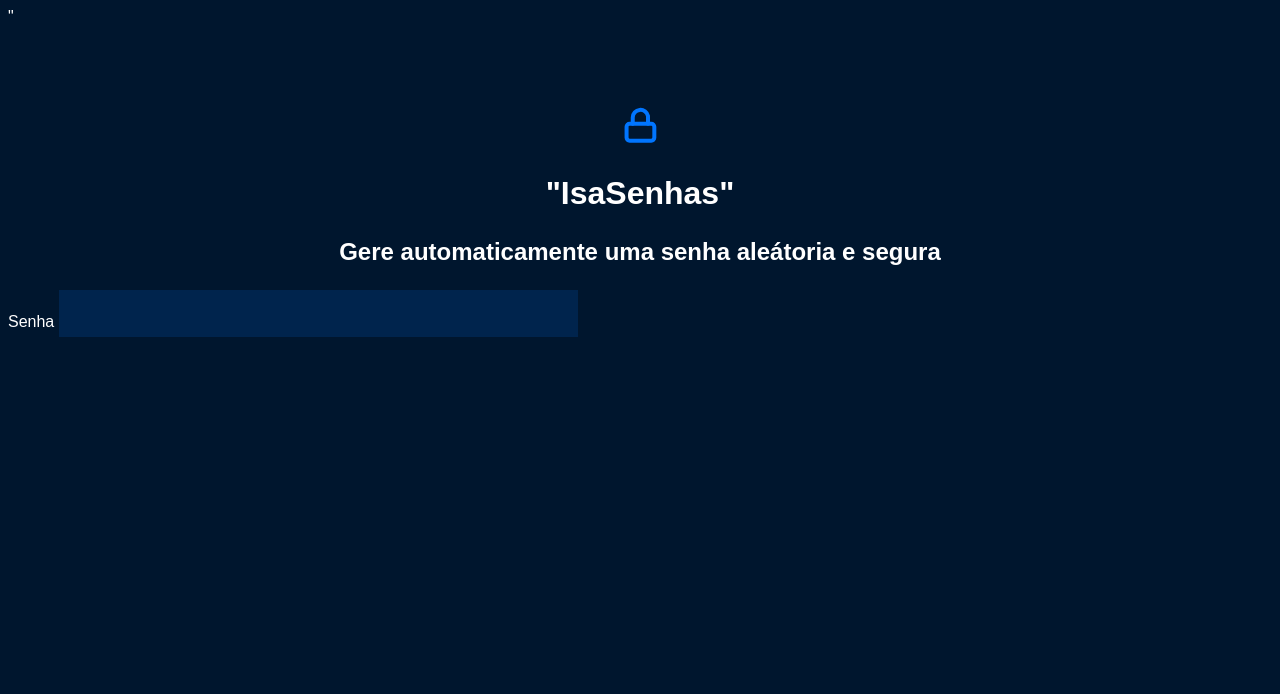
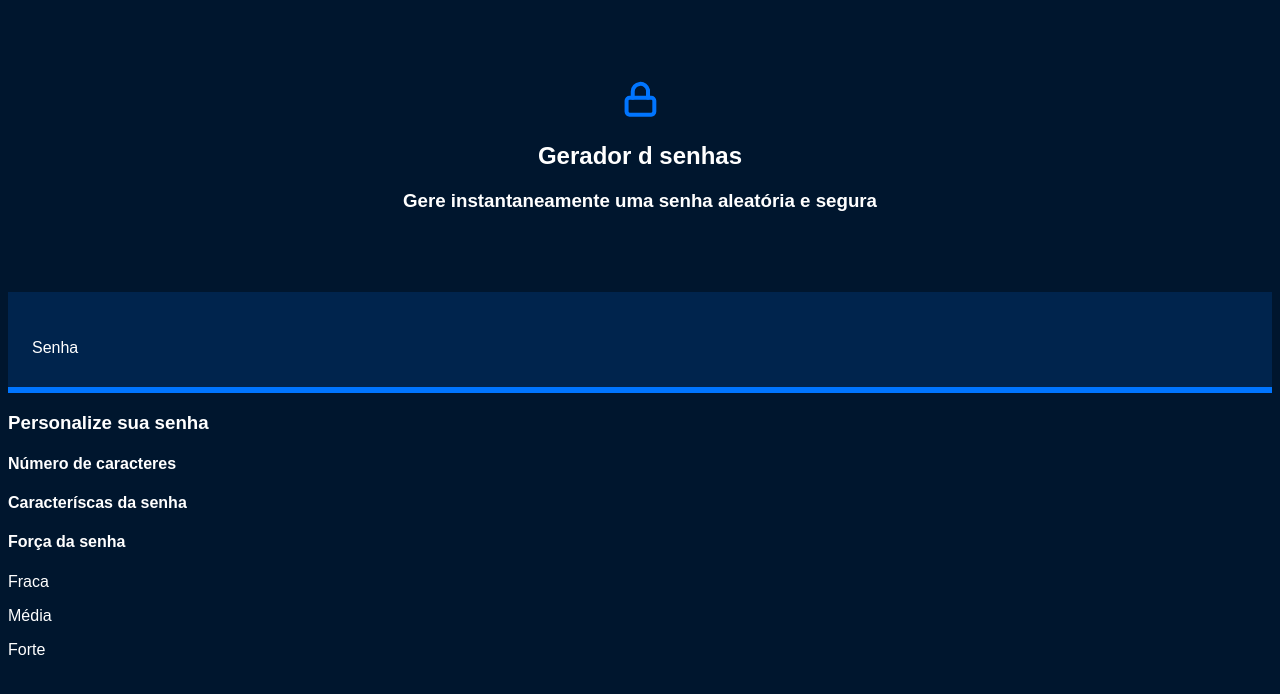
Before and after one commit to isacord/gerador-de-senha, a plain HTML site: page index.html in a window 1280 px wide. Drawn offline with Linux system fonts and the light colour scheme; a web font is replaced by a local one.

Commit message:
Update index.html

```diff
--- a/index.html
+++ b/index.html
@@ -1,42 +1,41 @@
 <!DOCTYPE html>
 <html lang="pt-br">
+
 <head>
     <meta charset="UTF-8">
     <meta http-equiv="X-UA-Compatible" content="IE=edge">
     <meta name="viewport" content="width=device-width, initial-scale=1.0">
     <title>Gerador de senha</title>
     <link rel="stylesheet" href="style.css">
-    <link rel="link rel="preconnect href="https://fonts.googleapis.com">
-    <link rel="preconnect" href="https://fonts.gstatic.com" crossorigin>
-    <link href="https://fonts.googleapis.com/css2?family=Jersey+15&display=swap" rel="stylesheet">"
 </head>
+
 <body>
-
     <section class="conteudo">
         <div class="conteudo-titulo">
-
-
-
-
-
-    <img src="unlock.svg" alt="gerador de senhas">
-    <h2 class="titulo_principal">"IsaSenhas"</h2>
-    <h3 class="titulo_secundario">Gere automaticamente uma senha aleátoria e segura</h3>
+            <img src="unlock.svg" alt="cadeado fechado">
+            <h2 class="titulo-principal">Gerador d senhas</h2>
+            <h3 class="titulo secundario">Gere instantaneamente uma senha aleatória e segura</h3>
         </div>
-
-  <div>
+        <div class="conteudo-senha">
             <label for="senha">Senha</label>
             <input name="senha" type="text" id="campo-senha">
-
-
+        </div>
+        <div class="parametro">
+            <h3 class="parametro-titulo">Personalize sua senha</h3>
+            <div class="parametro-coluna__senha">
+                <h4 class="parametro-senha__titulo">Número de caracteres</h4>
+            </div>
+            <div class="parametro-senha">
+                <h4 class="parametro-senha__titulo">Caracteríscas da senha</h4>
+            </div>
+            <div class="parametro-senha">
+                <h4 class="parametro-senha__titulo">Força da senha</h4>
+                <p>Fraca</p>
+                <p>Média</p>
+                <p>Forte</p>
+            </div>
         </div>
     </section>
-
 </body>
 
-
-
-
-
-
 </html>
```
Lines whose indentation alone changed are shown as unchanged.
